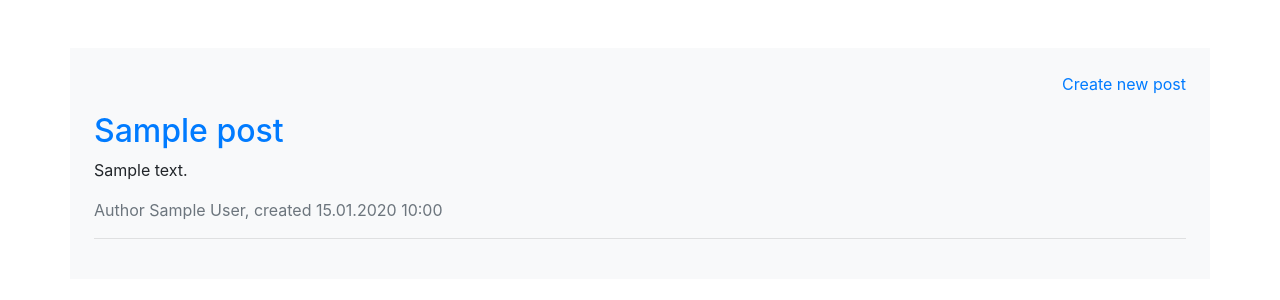
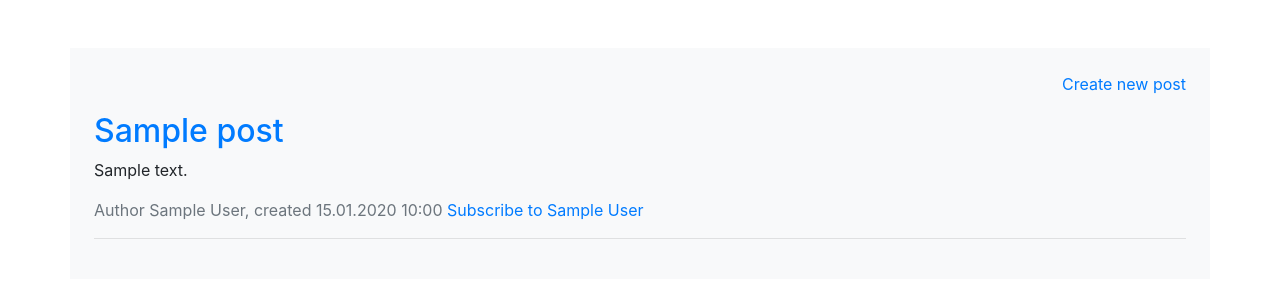
Before and after one commit to Dy0mar/blogify, a Django app: template templates/posts/post_list.html in a window 1280 px wide. Shown: the part 56-356 px from the top of the page. Run offline with Django 3.2, Linux system fonts and the light colour scheme; the template is opened without the code that fills it: most values are stand-ins (such as "Sample title", 1, 10 or a date in 2020); some libraries are stand-ins or nearby versions.

Commit message:
add link Subscribe to

```diff
--- a/templates/posts/post_list.html
+++ b/templates/posts/post_list.html
@@ -14,7 +14,11 @@
 				</h2>
 				<p>{{ post.text|safe|truncatewords:50 }}</p>
 			</div>
-			<p class="text-muted">Author {{ post.author }}, created {{ post.created_at|date:'d.m.Y H:i' }}</p>
+			<p class="text-muted">Author {{ post.author }}, created {{ post.created_at|date:'d.m.Y H:i' }}
+			{% if post.author != request.user %}
+				<a href="{% url 'subscribe-to' pk=post.author.pk %}">Subscribe to {{ post.author }}</a>
+			{% endif %}
+			</p>
 			<hr>
 		{% endfor %}
 
```
